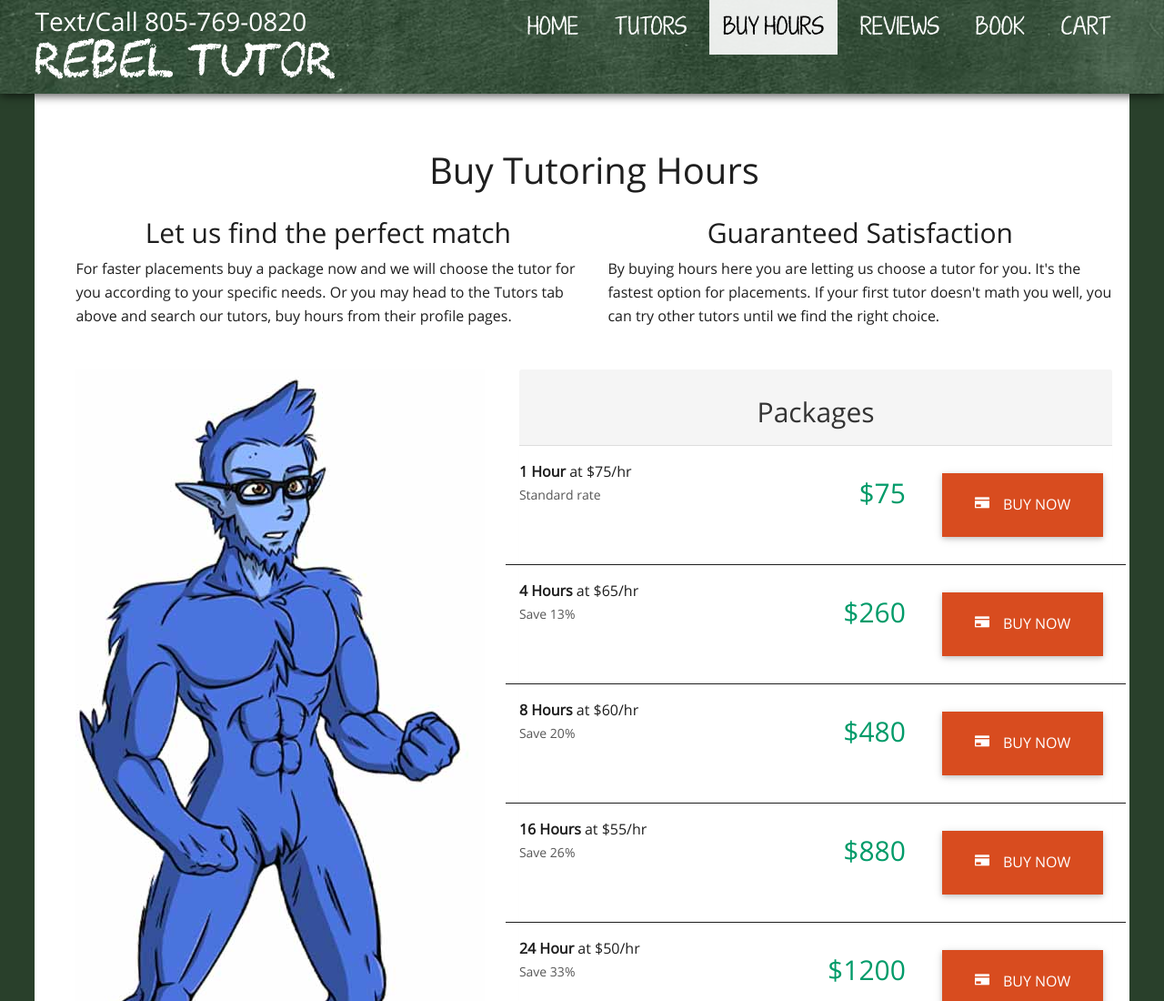
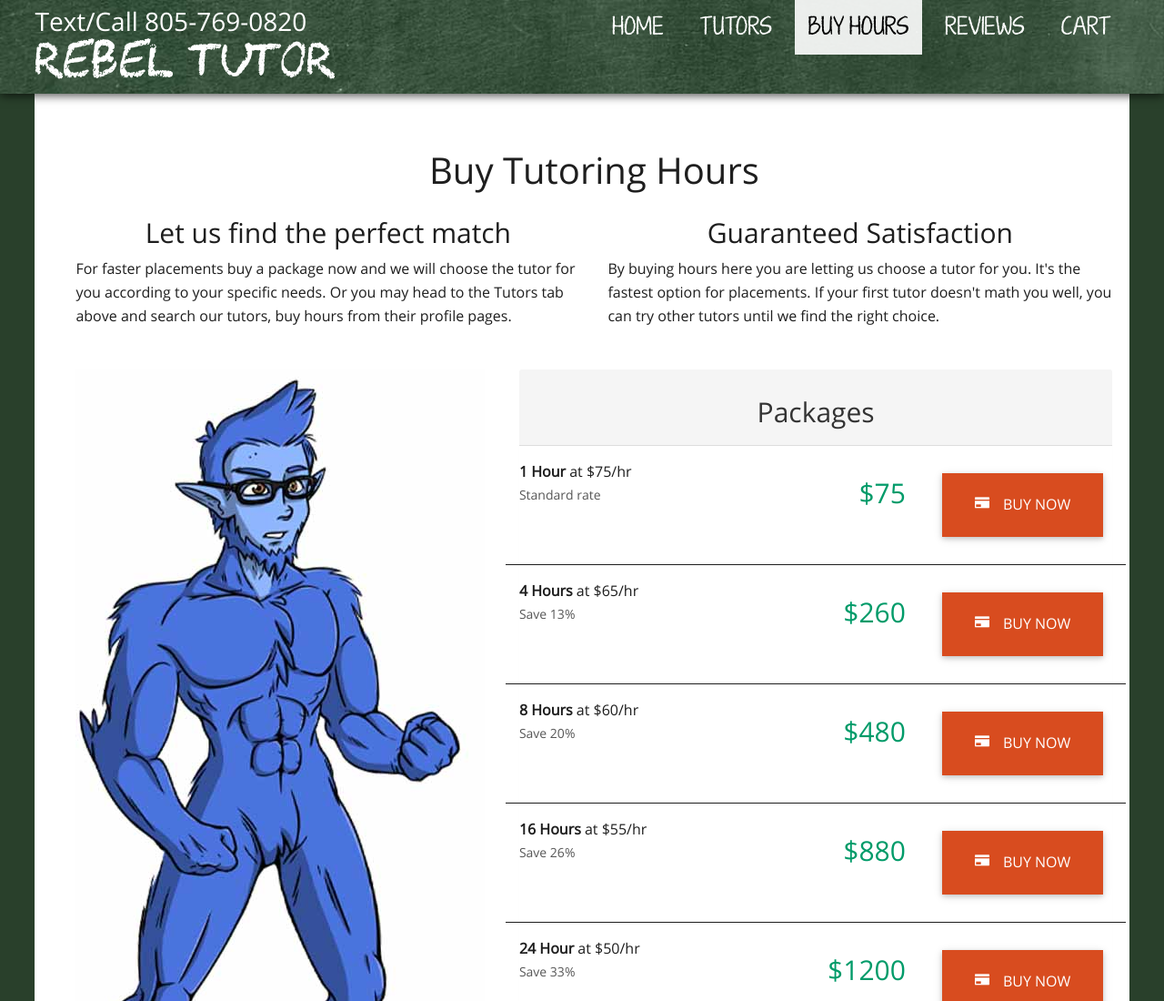
Before and after one commit to badassrobb/rebeltutors, a website: page views/buy.html in a window 1280 px wide. Shown: the top 1100 px of the page at 91% size. Drawn offline with nearby package versions, Linux system fonts and the light colour scheme; files that its build step writes are made by us from their sources; no server answers; files whose address does not match are found by name.

```diff
--- a/views/buy.html
+++ b/views/buy.html
@@ -50,10 +50,10 @@
                     <li style="padding-left:5px; padding-right: 5px;">
                         <a class="page-scroll nav-item" href="/reviews">REVIEWS</a>
                     </li>
-                    <li style="padding-left:5px; padding-right: 5px;">
+                 <!--   <li style="padding-left:5px; padding-right: 5px;">
                         <a class="page-scroll nav-item" href="/Book">BOOK</a>
                     </li>
-
+                   -->
                     <li style="padding-left:5px; padding-right: 5px;">
                         <a class="page-scroll nav-item" href="/checkout">CART</a>
                     </li>
```
